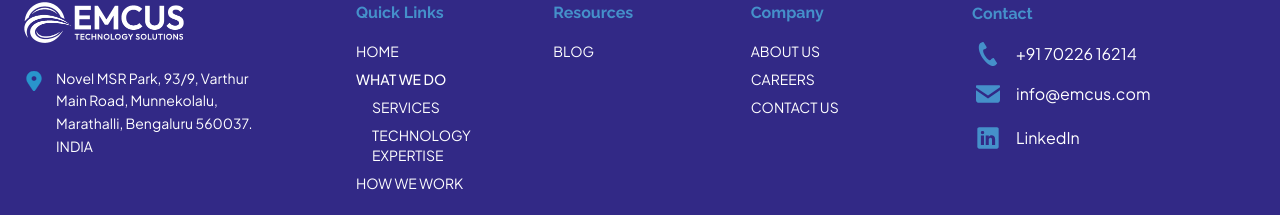
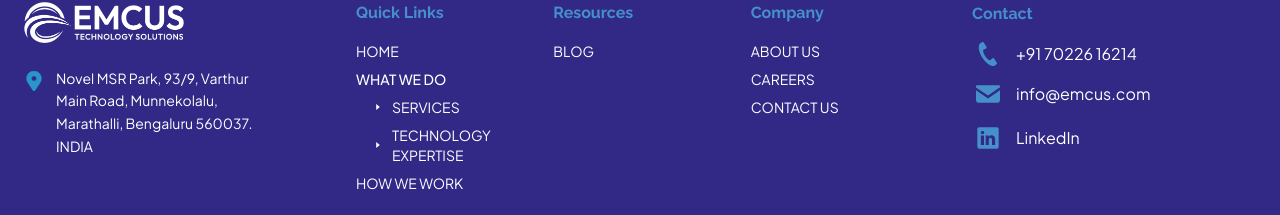
Before and after one commit to Jai-Irkal/emcus, a Next.js app: page / in a window 1280 px wide. Shown: the part 3221-3436 px from the top of the page. Built offline with nearby package versions, Linux system fonts and the light colour scheme.

Commit message:
Footer child items styled

```diff
--- a/src/components/FooterComponent/FooterComponent.tsx
+++ b/src/components/FooterComponent/FooterComponent.tsx
@@ -65,12 +65,18 @@ const FooterComponent = () => {
                                                 {item.children.map((child) => (
                                                     <li
                                                         key={child.label}
-                                                        onClick={() =>
-                                                            handleNavigation(child.path || "")
-                                                        }
-                                                        className="cursor-pointer hover:text-[#4590ca] transition-colors"
+                                                        onClick={() => handleNavigation(child.path || "")}
+                                                        className="flex items-center gap-2 cursor-pointer hover:text-[#4590ca] transition-colors"
                                                     >
-                                                        {child.label}
+                                                        <svg
+                                                            className="w-3 h-3 shrink-0"
+                                                            viewBox="0 0 20 20"
+                                                            fill="currentColor"
+                                                        >
+                                                            <path d="M7 5l6 5-6 5V5z" />
+                                                        </svg>
+
+                                                        <span>{child.label}</span>
                                                     </li>
                                                 ))}
                                             </ul>
```
